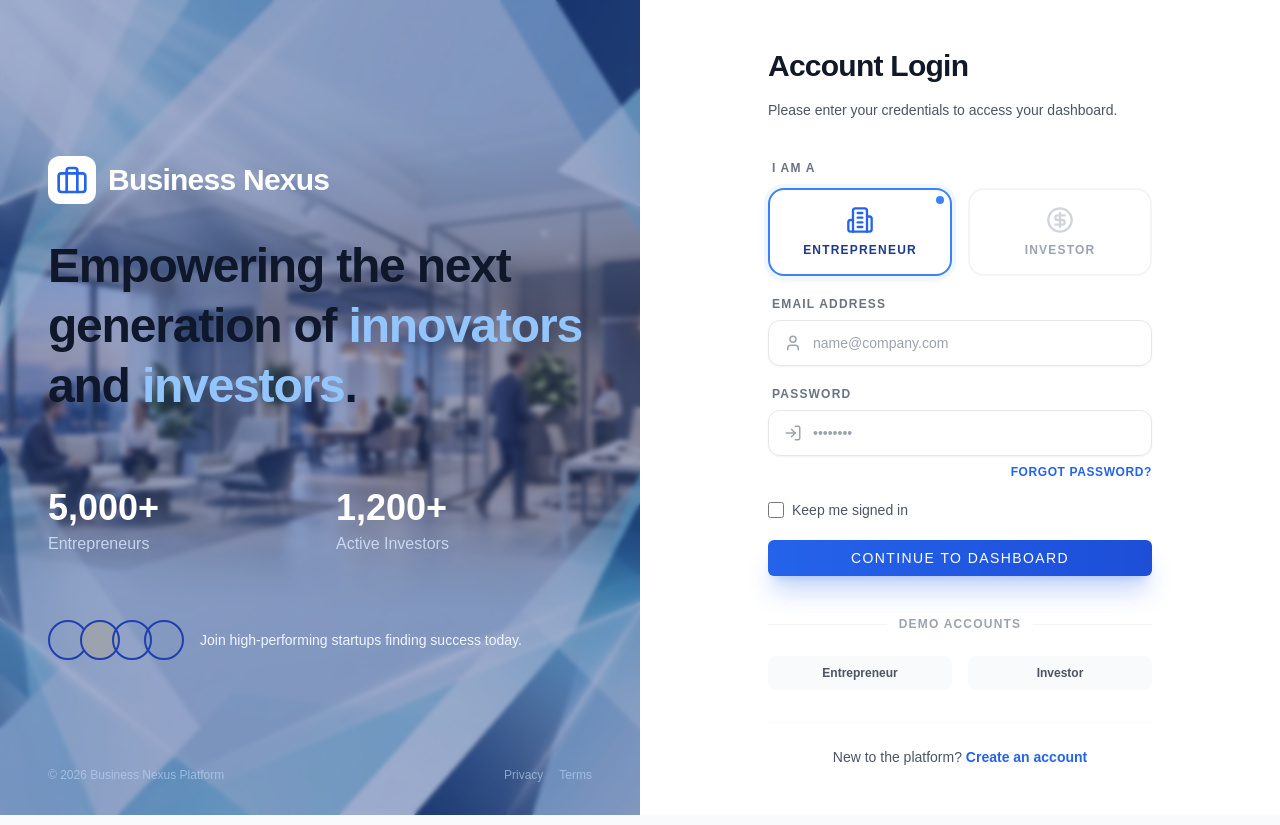
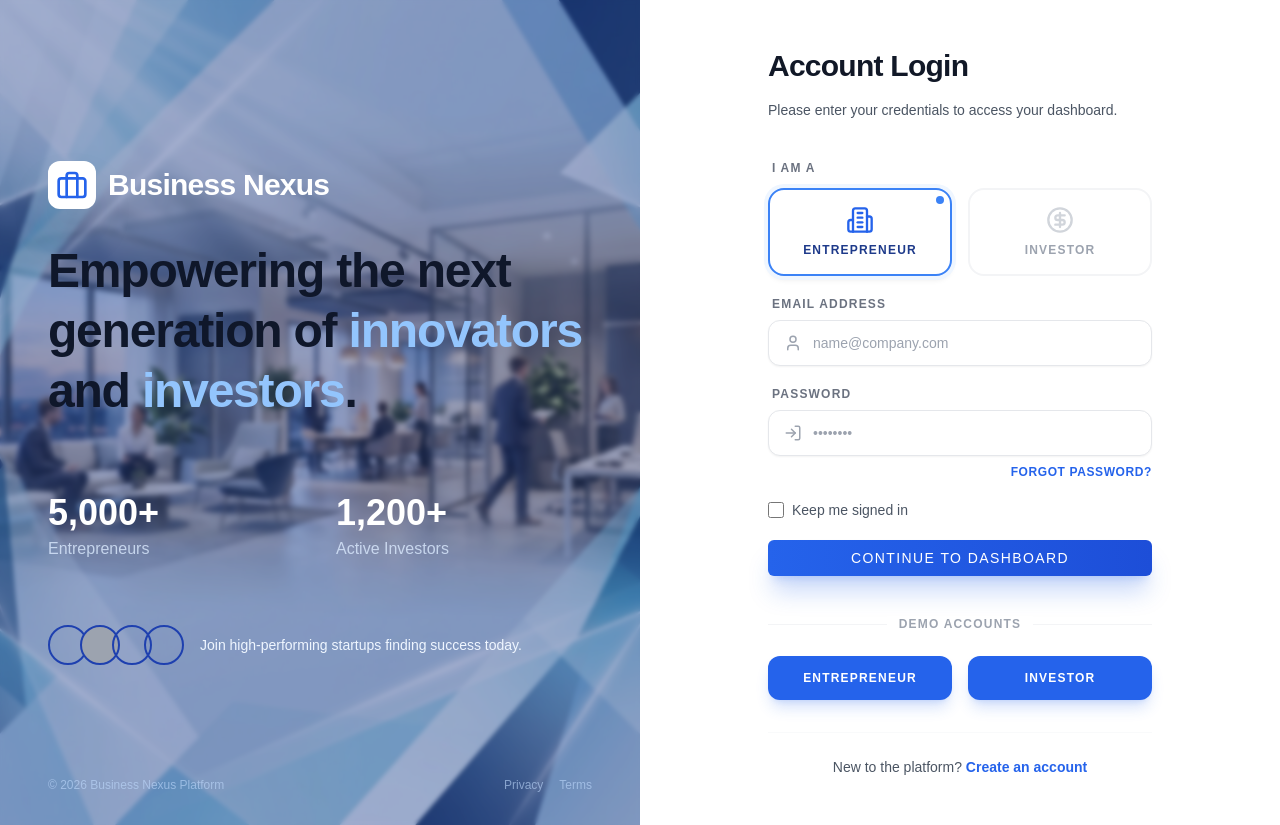
Before and after one commit to rsyedmuhammad428-cmd/Business-Nexus-intern, a React (Vite) app: page /login in a window 1280 px wide. Built offline with nearby package versions, Linux system fonts and the light colour scheme; a web font is replaced by a local one.

Commit message:
UI: Improve visibility of demo account buttons on Login page

```diff
--- a/src/pages/auth/LoginPage.tsx
+++ b/src/pages/auth/LoginPage.tsx
@@ -249,14 +249,14 @@ export const LoginPage: React.FC = () => {
               <div className="mt-6 grid grid-cols-2 gap-4">
                 <button
                   onClick={() => fillDemoCredentials('entrepreneur')}
-                  className="flex items-center justify-center px-4 py-2 text-xs font-bold text-gray-600 bg-gray-50 border border-transparent rounded-lg hover:bg-gray-100 transition-colors"
+                  className="flex items-center justify-center px-4 py-3.5 text-xs font-bold text-white bg-primary-600 rounded-xl shadow-lg shadow-primary-600/20 hover:bg-primary-700 active:scale-[0.98] transition-all duration-200 uppercase tracking-widest"
                 >
                   Entrepreneur
                 </button>
 
                 <button
                   onClick={() => fillDemoCredentials('investor')}
-                  className="flex items-center justify-center px-4 py-2 text-xs font-bold text-gray-600 bg-gray-50 border border-transparent rounded-lg hover:bg-gray-100 transition-colors"
+                  className="flex items-center justify-center px-4 py-3.5 text-xs font-bold text-white bg-primary-600 rounded-xl shadow-lg shadow-primary-600/20 hover:bg-primary-700 active:scale-[0.98] transition-all duration-200 uppercase tracking-widest"
                 >
                   Investor
                 </button>
```
